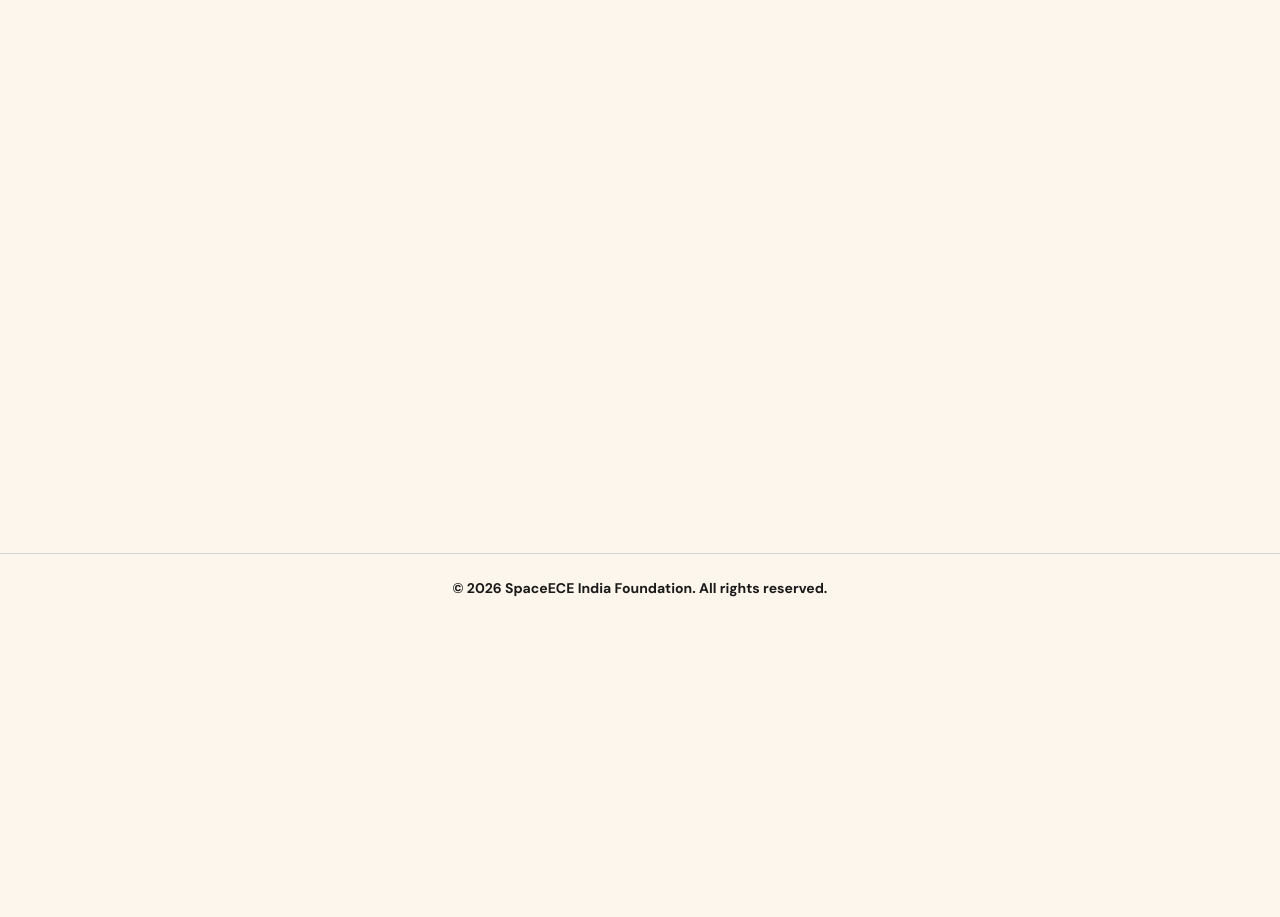
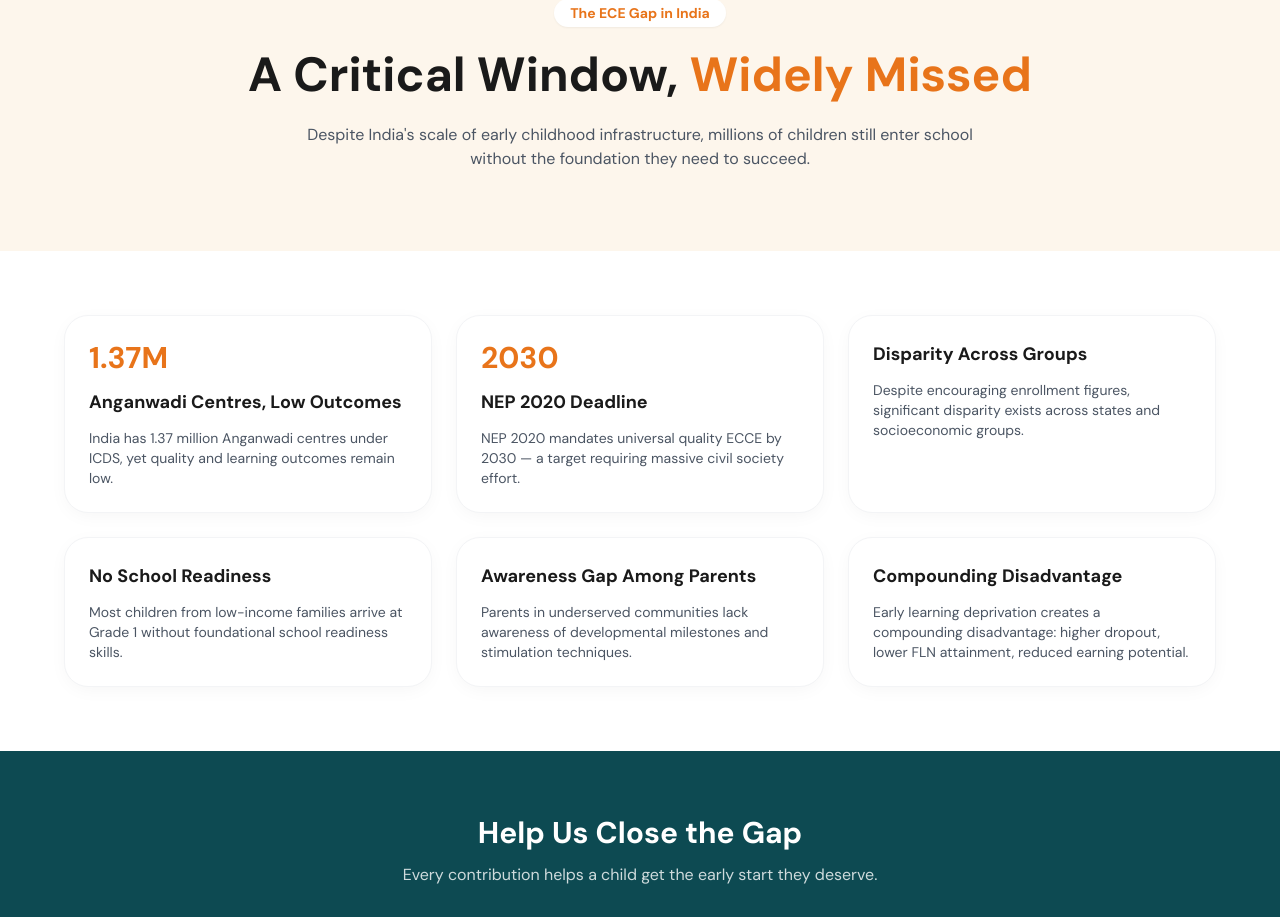
Before and after one commit to SpacECE-India-Foundation/Retail-Donation-Campaign-Website, a React (Vite) app in the folder frontend/: page /problem in a window 1280 px wide. Shown: the part 178-1095 px from the top of the page. Before the commit the page ends 800 px from the top, so only its background shows below. Built offline with nearby package versions, Linux system fonts and the light colour scheme.

Commit message:
feat: add Problem page

```diff
--- a/frontend/src/App.jsx
+++ b/frontend/src/App.jsx
@@ -23,7 +23,7 @@ function App() {
         </div>
         <button
           type="button"
-          className="counter"
+          className="counter"gh auth login
           onClick={() => setCount((count) => count + 1)}
         >
           Count is {count}
--- a/frontend/src/pages/ProblemPage.jsx
+++ b/frontend/src/pages/ProblemPage.jsx
@@ -1,7 +1,86 @@
+import { Card } from '../components/common/Card';
+import { Button } from '../components/common/Button';
+
+const problemPoints = [
+  {
+    stat: '1.37M',
+    title: 'Anganwadi Centres, Low Outcomes',
+    text: 'India has 1.37 million Anganwadi centres under ICDS, yet quality and learning outcomes remain low.',
+  },
+  {
+    stat: '2030',
+    title: 'NEP 2020 Deadline',
+    text: 'NEP 2020 mandates universal quality ECCE by 2030 — a target requiring massive civil society effort.',
+  },
+  {
+    title: 'Disparity Across Groups',
+    text: 'Despite encouraging enrollment figures, significant disparity exists across states and socioeconomic groups.',
+  },
+  {
+    title: 'No School Readiness',
+    text: "Most children from low-income families arrive at Grade 1 without foundational school readiness skills.",
+  },
+  {
+    title: 'Awareness Gap Among Parents',
+    text: 'Parents in underserved communities lack awareness of developmental milestones and stimulation techniques.',
+  },
+  {
+    title: 'Compounding Disadvantage',
+    text: 'Early learning deprivation creates a compounding disadvantage: higher dropout, lower FLN attainment, reduced earning potential.',
+  },
+];
+
 export default function ProblemPage() {
   return (
-    <div className="p-8">
-      <h1>ProblemPage</h1>
-    </div>
+    <>
+      {/* Hero */}
+      <section className="bg-[var(--color-brand-bg)] px-6 py-20 text-center">
+        <span className="inline-block rounded-full bg-white px-4 py-1 text-sm font-semibold text-[var(--color-brand-orange)] shadow-sm">
+          The ECE Gap in India
+        </span>
+        <h1 className="mt-6 font-[Playfair_Display] text-4xl md:text-5xl font-bold text-[var(--color-brand-dark)]">
+          A Critical Window, <span className="text-[var(--color-brand-orange)]">Widely Missed</span>
+        </h1>
+        <p className="mx-auto mt-6 max-w-2xl text-gray-600">
+          Despite India's scale of early childhood infrastructure, millions of children
+          still enter school without the foundation they need to succeed.
+        </p>
+      </section>
+
+      {/* Problem Cards */}
+      <section className="px-6 py-16 bg-white">
+        <div className="mx-auto grid max-w-6xl gap-6 md:grid-cols-2 lg:grid-cols-3">
+          {problemPoints.map((point, i) => (
+            <Card key={i} className="flex flex-col gap-3">
+              {point.stat && (
+                <span className="text-3xl font-bold text-[var(--color-brand-orange)]">
+                  {point.stat}
+                </span>
+              )}
+              <h3 className="font-[Playfair_Display] text-lg font-bold text-[var(--color-brand-dark)]">
+                {point.title}
+              </h3>
+              <p className="text-sm text-gray-600">{point.text}</p>
+            </Card>
+          ))}
+        </div>
+      </section>
+
+      {/* CTA */}
+      <section className="bg-[var(--color-brand-teal)] px-6 py-16 text-center">
+        <h2 className="font-[Playfair_Display] text-2xl md:text-3xl font-bold text-white">
+          Help Us Close the Gap
+        </h2>
+        <p className="mx-auto mt-3 max-w-xl text-white/80">
+          Every contribution helps a child get the early start they deserve.
+        </p>
+        <div className="mt-8 flex justify-center gap-4">
+          <Button variant="primary" size="lg">Donate Now</Button>
+          <Button variant="outline" size="lg" className="border-white text-white hover:bg-white/10">
+            See Our Solution
+          </Button>
+        </div>
+      </section>
+    </>
   );
 }
```
